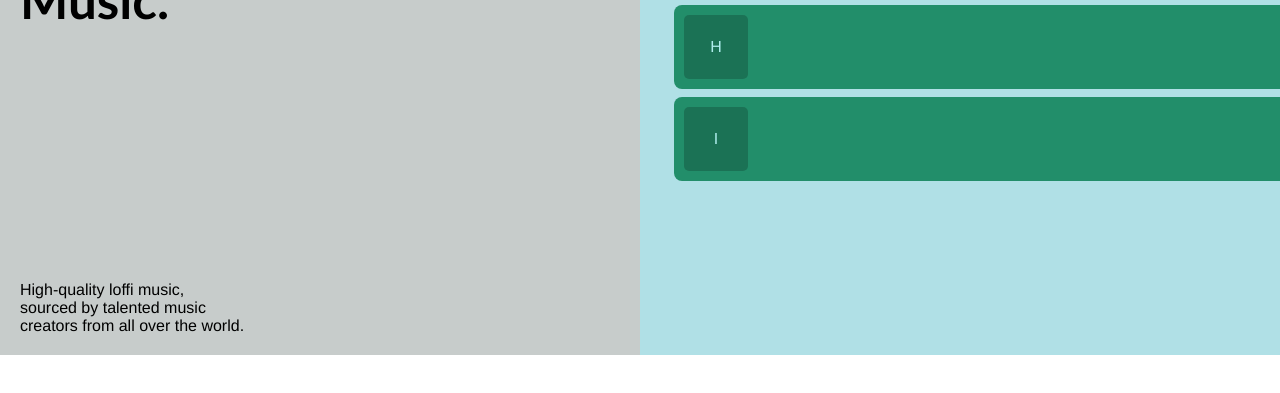
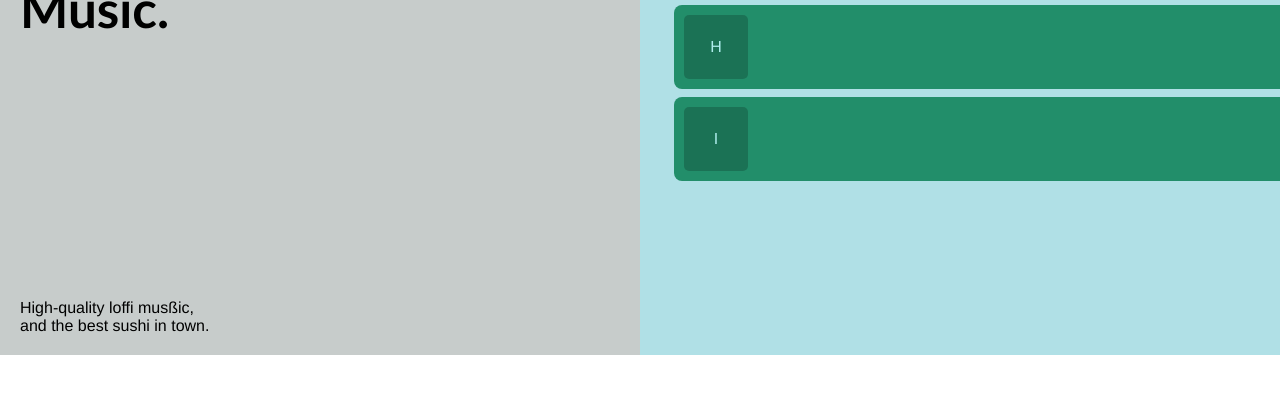
Before and after one commit to Makiya90/Assignment-1, a plain HTML site: page Index.html in a window 1280 px wide. Shown: the part 445-838 px from the top of the page. Drawn offline with Linux system fonts and the light colour scheme.

Commit message:
Add files via upload

```diff
--- a/Index.html
+++ b/Index.html
@@ -29,9 +29,9 @@
 
         <footer>
           <br/>
-          High-quality loffi music,<br/>
-          sourced by talented music<br/>
-          creators from all over the world.
+          High-quality loffi musßic,<br/>
+          and the best sushi in town.<br/>
+
         </footer>
       </div>
 
```
